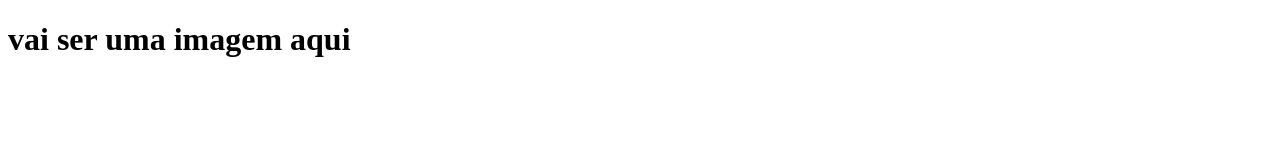
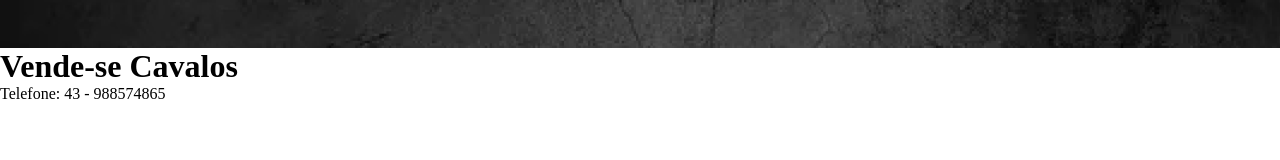
Before and after one commit to joaozinho727/apollo, a plain HTML site: page index.html in a window 1280 px wide. Drawn offline with Linux system fonts and the light colour scheme.

Commit message:
Add files via upload

```diff
--- a/index.html
+++ b/index.html
@@ -5,9 +5,16 @@
     <meta http-equiv="X-UA-Compatible" content="IE=edge">
     <meta name="viewport" content="width=device-width, initial-scale=1.0">
     <title>Document</title>
+    <link rel="stylesheet" href="stytle.css">
 </head>
 <body>
-    <h1>vai ser uma imagem aqui</h1>
+    <header class="cabecalho"></header>
+        <h1>Vende-se Cavalos</h1>
+
+        <ul>
+            <li> Telefone: 43 - 988574865 </li>
+
+        </ul></header>
 
 </body>
 </html>
--- a/stytle.css
+++ b/stytle.css
@@ -0,0 +1,24 @@
+*{
+    margin: 0;
+    padding: 0;
+}
+
+.cabecalho
+{background-image: url(Cabeçalho.png);
+    color: black;
+    display: flex;
+    justify-content: space-around;
+    align-items: center;
+    padding: 24px 0;
+}
+
+.cabecalho-imagem{
+    width: 15%;
+
+}
+
+.cabecalho-lista-item{
+    display: inline-block;
+    margin:0 50px ;
+    font: size 24px; ;
+}
```
Also changed, not shown: Cabeçalho.png (added), Rectangle 3.png (added), Rectangle 4.png (added), Rectangle 5.png (added), Rectangle 6.png (added), fundo.png (added), 1 other file.
